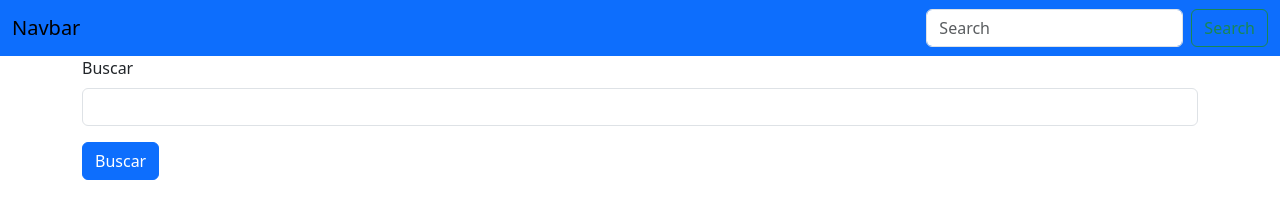
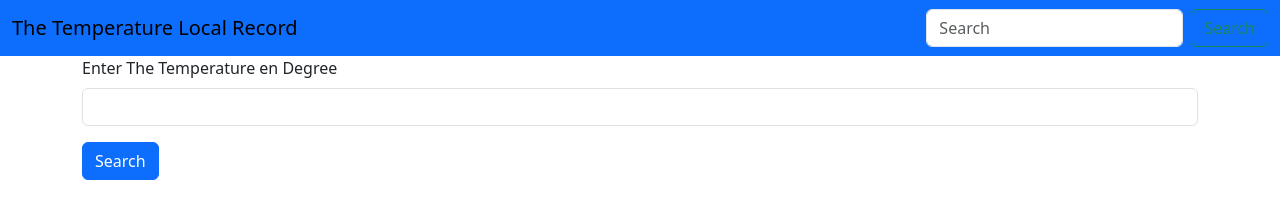
Before and after one commit to Melchior-21/Test_Softw1, a website: page views/index.html in a window 1280 px wide. Drawn offline with nearby package versions, Linux system fonts and the light colour scheme.

Commit message:
Prueba_01

```diff
--- a/views/index.html
+++ b/views/index.html
@@ -3,13 +3,13 @@
   <head>
     <meta charset="utf-8">
     <meta name="viewport" content="width=device-width, initial-scale=1">
-    <title>FrontEnd</title>
+    <title>Temperature.net</title>
     <link href="https://cdn.jsdelivr.net/npm/bootstrap@5.3.0-alpha3/dist/css/bootstrap.min.css" rel="stylesheet" integrity="sha384-KK94CHFLLe+nY2dmCWGMq91rCGa5gtU4mk92HdvYe+M/SXH301p5ILy+dN9+nJOZ" crossorigin="anonymous">
   </head>
   <body>
     <nav class="navbar bg-primary">
         <div class="container-fluid">
-          <a class="navbar-brand">Navbar</a>
+          <a class="navbar-brand">The Temperature Local Record</a>
           <div class="d-flex" role="search">
             <input class="form-control me-2" type="search" placeholder="Search" aria-label="Search">
             <button class="btn btn-outline-success" type="submit">Search</button>
@@ -20,10 +20,10 @@
 
           <form action="/enviarDatos" method="POST">
             <div class="mb-3">
-              <label for="buscar" class="form-label">Buscar</label>
+              <label for="buscar" class="form-label">Enter The Temperature en Degree</label>
               <input  class="form-control" id="buscar" name = "buscar">
             </div>
-            <button class="btn btn-primary">Buscar</button>
+            <button class="btn btn-primary">Search</button>
           </form>
 
 
```
